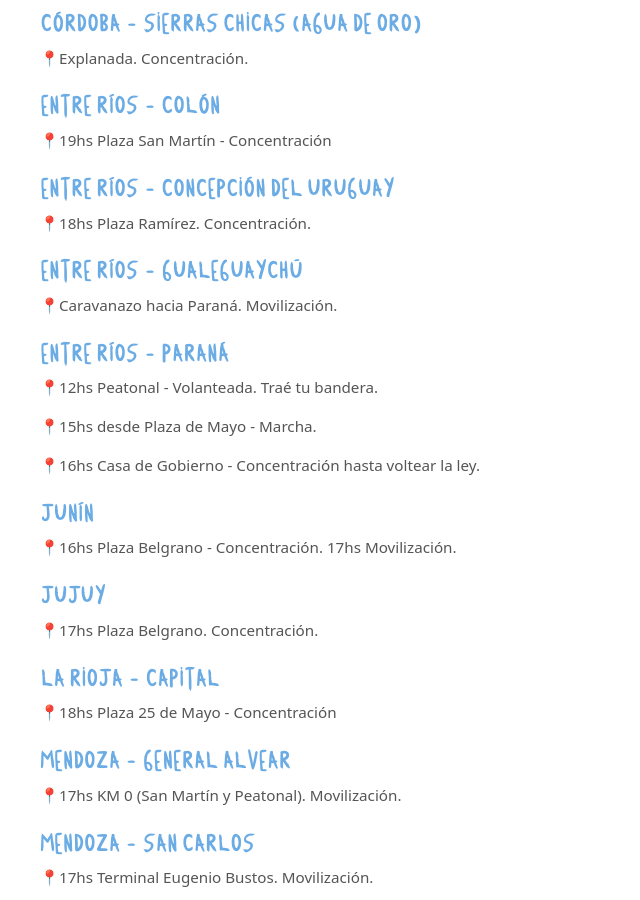
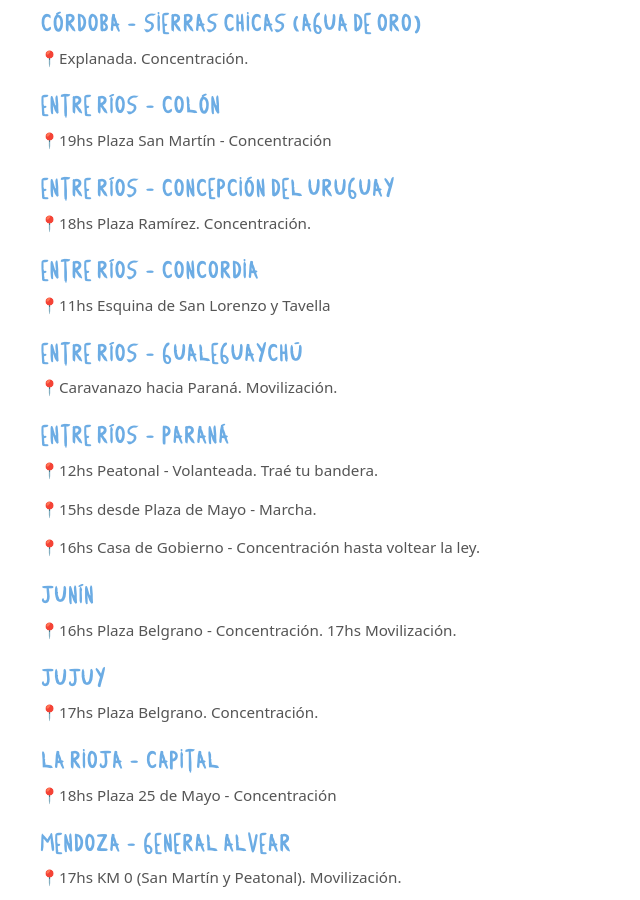
Before and after one commit to LaCamisetaOrg/LaCamisetaOrg.github.io, a Jekyll site: the page built from _actions/acciones68.md, in a window 1280 px wide and 900 px high, scrolled down 1806 px. Shown: the whole window, without its empty margins (0-640 px from the left). Built offline with Jekyll 4.4.1, drawn with Linux system fonts in a browser that asks for light colours.

Commit message:
Update acciones68.md

```diff
--- a/_actions/acciones68.md
+++ b/_actions/acciones68.md
@@ -100,6 +100,10 @@ images:
 ## Entre Ríos - Concepción del Uruguay
 
 📍18hs Plaza Ramírez. Concentración.
+
+## Entre Ríos - Concordia
+
+📍11hs Esquina de San Lorenzo y Tavella
 
 ## Entre Ríos - Gualeguaychú
 
```
